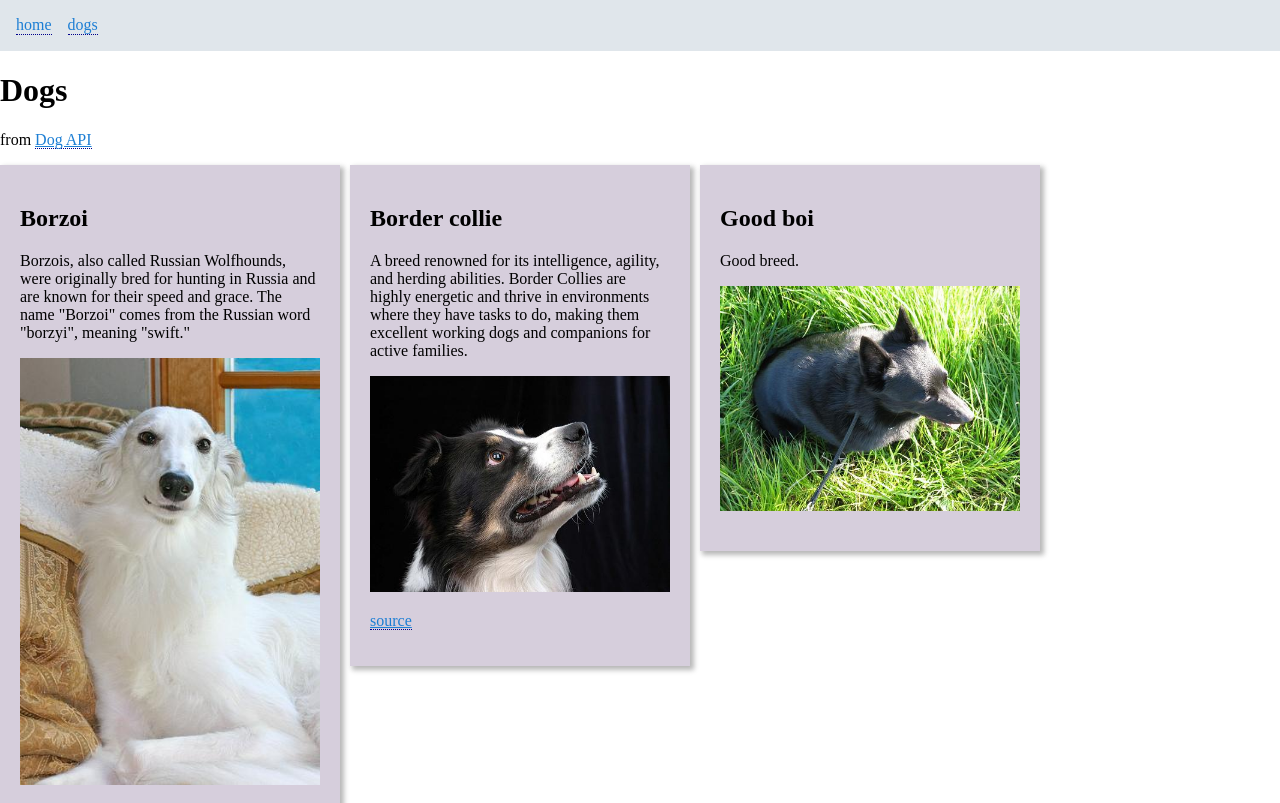
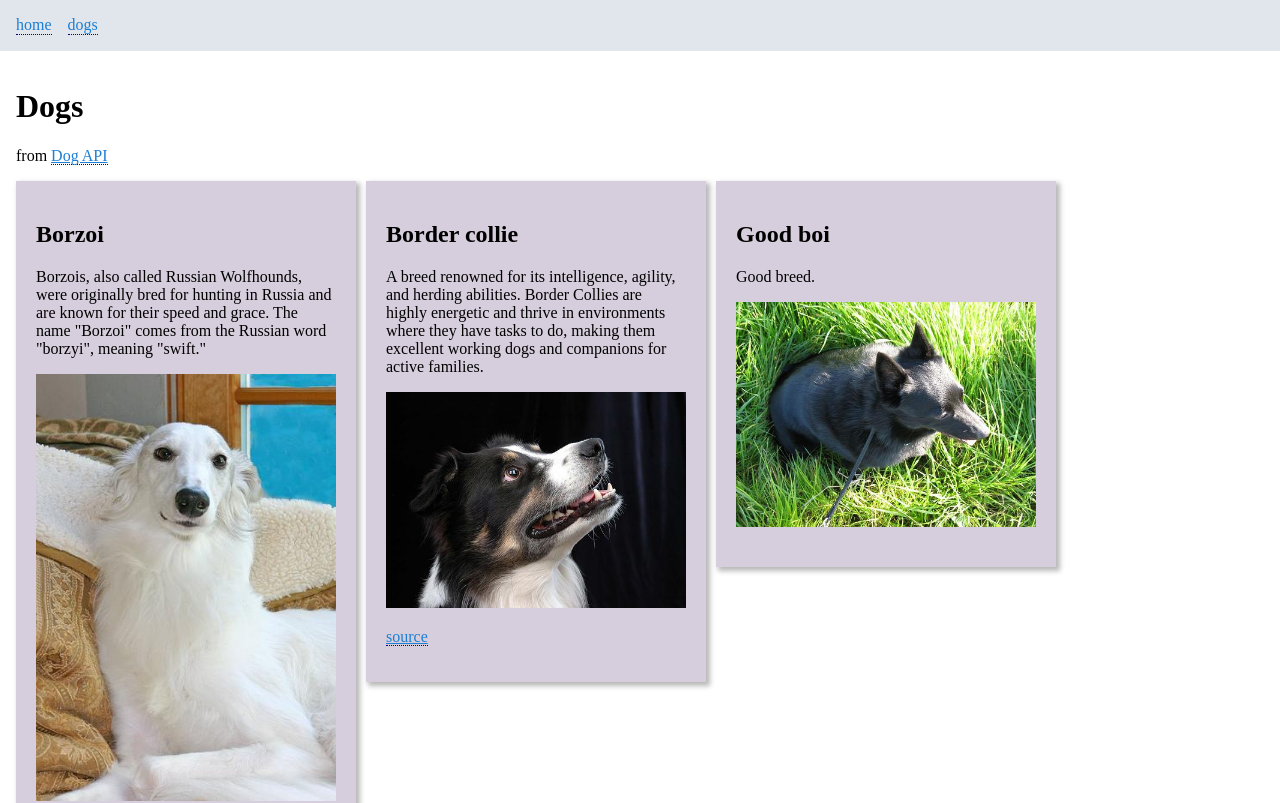
Before and after one commit to fscheidt/dogs, a SvelteKit app: page /dogs in a window 1280 px wide. Shown: the top 803 px of the page. Built offline with nearby package versions, Linux system fonts and the light colour scheme; a web font is replaced by a local one.

Commit message:
add support for markdown

```diff
--- a/src/routes/app.css
+++ b/src/routes/app.css
@@ -62,13 +62,10 @@
     flex-direction: column;
     min-height: 100vh;
   }
-
-  /* Main content takes available space */
   .content {
     flex: 1;
+    padding: 1rem;
   }
-
-  /* Footer stays at the bottom */
   .footer {
     background-color: #f1f1f1;
     text-align: center;
```
Also changed, not shown: src/routes/+page.svelte (+6 -2 lines), src/lib/data/README.md (added).
